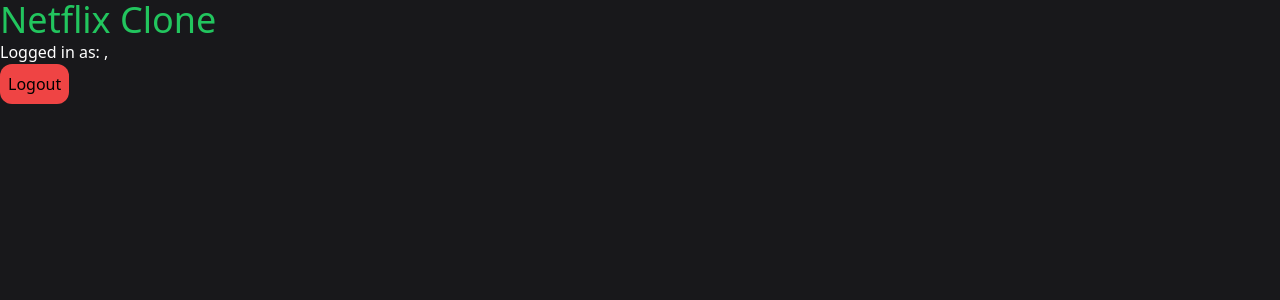
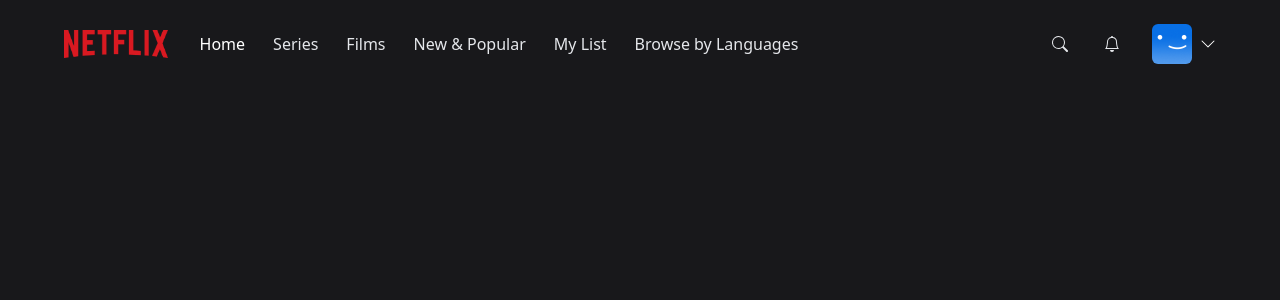
Before and after one commit to 4nth0ny1/netflix-clone, a Next.js app: page / in a window 1280 px wide. Shown: the top 300 px of the page. Built offline with nearby package versions, Linux system fonts and the light colour scheme; no server answers; the database is empty; sample sign-in values are in the browser's storage.

Commit message:
added navbar

```diff
--- /dev/null
+++ b/components/AccountMenu.tsx
@@ -0,0 +1,42 @@
+import { signOut } from "next-auth/react";
+import React from "react";
+
+import useCurrentUser from "@/hooks/useCurrentUser";
+
+interface AccountMenuProps {
+  visible?: boolean;
+}
+
+const AccountMenu: React.FC<AccountMenuProps> = ({ visible }) => {
+  const { data: currentUser } = useCurrentUser();
+
+  if (!visible) {
+    return null;
+  }
+
+  return (
+    <div className="bg-black w-56 absolute top-14 right-0 py-5 flex-col border-2 border-gray-800 flex">
+      <div className="flex flex-col gap-3">
+        <div className="px-3 group/item flex flex-row gap-3 items-center w-full">
+          <img
+            className="w-8 rounded-md"
+            src="/images/default-blue.png"
+            alt="Profile"
+          />
+          <p className="text-white text-sm group-hover/item:underline">
+            {currentUser?.name}
+          </p>
+        </div>
+      </div>
+      <hr className="bg-gray-600 border-0 h-px my-4" />
+      <div
+        onClick={() => signOut()}
+        className="px-3 text-center text-white text-sm hover:underline"
+      >
+        Sign out of Netflix
+      </div>
+    </div>
+  );
+};
+
+export default AccountMenu;
--- /dev/null
+++ b/components/MobileMenu.tsx
@@ -0,0 +1,34 @@
+import React from "react";
+
+interface MobileMenuProps {
+  visible?: boolean;
+}
+
+const MobileMenu: React.FC<MobileMenuProps> = ({ visible }) => {
+  if (!visible) {
+    return null;
+  }
+
+  return (
+    <div className="bg-black w-56 absolute top-8 left-0 py-5 flex-col border-2 border-gray-800 flex">
+      <div className="flex flex-col gap-4">
+        <div className="px-3 text-center text-white hover:underline">Home</div>
+        <div className="px-3 text-center text-white hover:underline">
+          Series
+        </div>
+        <div className="px-3 text-center text-white hover:underline">Films</div>
+        <div className="px-3 text-center text-white hover:underline">
+          New & Popular
+        </div>
+        <div className="px-3 text-center text-white hover:underline">
+          My List
+        </div>
+        <div className="px-3 text-center text-white hover:underline">
+          Browse by Languages
+        </div>
+      </div>
+    </div>
+  );
+};
+
+export default MobileMenu;
--- /dev/null
+++ b/components/Navbar.tsx
@@ -0,0 +1,94 @@
+import React, { useCallback, useEffect, useState } from "react";
+import { BsChevronDown, BsBell, BsSearch } from "react-icons/bs";
+import AccountMenu from "@/components/AccountMenu";
+import MobileMenu from "@/components/MobileMenu";
+import NavbarItem from "@/components/NavbarItem";
+
+const TOP_OFFSET = 66;
+
+const Navbar = () => {
+  const [showAccountMenu, setShowAccountMenu] = useState(false);
+  const [showMobileMenu, setShowMobileMenu] = useState(false);
+  const [showBackground, setShowBackground] = useState(false);
+
+  useEffect(() => {
+    const handleScroll = () => {
+      console.log(window.scrollY);
+      if (window.scrollY >= TOP_OFFSET) {
+        setShowBackground(true);
+      } else {
+        setShowBackground(false);
+      }
+    };
+
+    window.addEventListener("scroll", handleScroll);
+
+    return () => {
+      window.removeEventListener("scroll", handleScroll);
+    };
+  }, []);
+
+  const toggleAccountMenu = useCallback(() => {
+    setShowAccountMenu((current) => !current);
+  }, []);
+
+  const toggleMobileMenu = useCallback(() => {
+    setShowMobileMenu((current) => !current);
+  }, []);
+
+  return (
+    <nav className="w-full fixed z-40">
+      <div
+        className={`px-4 md:px-16 py-6 flex flex-row items-center transition duration-500 ${
+          showBackground ? "bg-zinc-900 bg-opacity-90" : ""
+        }`}
+      >
+        <img src="/images/logo.png" className="h-4 lg:h-7" alt="Logo" />
+        <div className="flex-row ml-8 gap-7 hidden lg:flex">
+          <NavbarItem label="Home" active />
+          <NavbarItem label="Series" />
+          <NavbarItem label="Films" />
+          <NavbarItem label="New & Popular" />
+          <NavbarItem label="My List" />
+          <NavbarItem label="Browse by Languages" />
+        </div>
+        <div
+          onClick={toggleMobileMenu}
+          className="lg:hidden flex flex-row items-center gap-2 ml-8 cursor-pointer relative"
+        >
+          <p className="text-white text-sm">Browse</p>
+          <BsChevronDown
+            className={`w-4 text-white fill-white transition ${
+              showMobileMenu ? "rotate-180" : "rotate-0"
+            }`}
+          />
+          <MobileMenu visible={showMobileMenu} />
+        </div>
+        <div className="flex flex-row ml-auto gap-7 items-center">
+          <div className="text-gray-200 hover:text-gray-300 cursor-pointer transition">
+            <BsSearch className="w-6" />
+          </div>
+          <div className="text-gray-200 hover:text-gray-300 cursor-pointer transition">
+            <BsBell className="w-6" />
+          </div>
+          <div
+            onClick={toggleAccountMenu}
+            className="flex flex-row items-center gap-2 cursor-pointer relative"
+          >
+            <div className="w-6 h-6 lg:w-10 lg:h-10 rounded-md overflow-hidden">
+              <img src="/images/default-blue.png" alt="Profile" />
+            </div>
+            <BsChevronDown
+              className={`w-4 text-white fill-white transition ${
+                showAccountMenu ? "rotate-180" : "rotate-0"
+              }`}
+            />
+            <AccountMenu visible={showAccountMenu} />
+          </div>
+        </div>
+      </div>
+    </nav>
+  );
+};
+
+export default Navbar;
--- /dev/null
+++ b/components/NavbarItem.tsx
@@ -0,0 +1,22 @@
+import React from "react";
+
+interface NavbarItemProps {
+  label: string;
+  active?: boolean;
+}
+
+const NavbarItem: React.FC<NavbarItemProps> = ({ label, active }) => {
+  return (
+    <div
+      className={
+        active
+          ? "text-white cursor-default"
+          : "text-gray-200 hover:text-gray-300 cursor-pointer transition"
+      }
+    >
+      {label}
+    </div>
+  );
+};
+
+export default NavbarItem;
--- a/pages/index.tsx
+++ b/pages/index.tsx
@@ -1,6 +1,7 @@
 import useCurrentUser from "@/hooks/useCurrentUser";
 import { NextPageContext } from "next";
-import { getSession, signOut } from "next-auth/react";
+import { getSession } from "next-auth/react";
+import Navbar from "../components/Navbar";
 
 export async function getServerSideProps(context: NextPageContext) {
   const session = await getSession(context);
@@ -20,20 +21,9 @@
 }
 
 export default function Home() {
-  const { data: user } = useCurrentUser();
-
   return (
     <>
-      <h1 className="text-4xl text-green-500">Netflix Clone</h1>
-      <p className="text-white">
-        Logged in as: {user?.name}, {user?.email}
-      </p>
-      <button
-        className="h-10 p-2 rounded-xl bg-red-500"
-        onClick={() => signOut()}
-      >
-        Logout
-      </button>
+      <Navbar />
     </>
   );
 }
```
